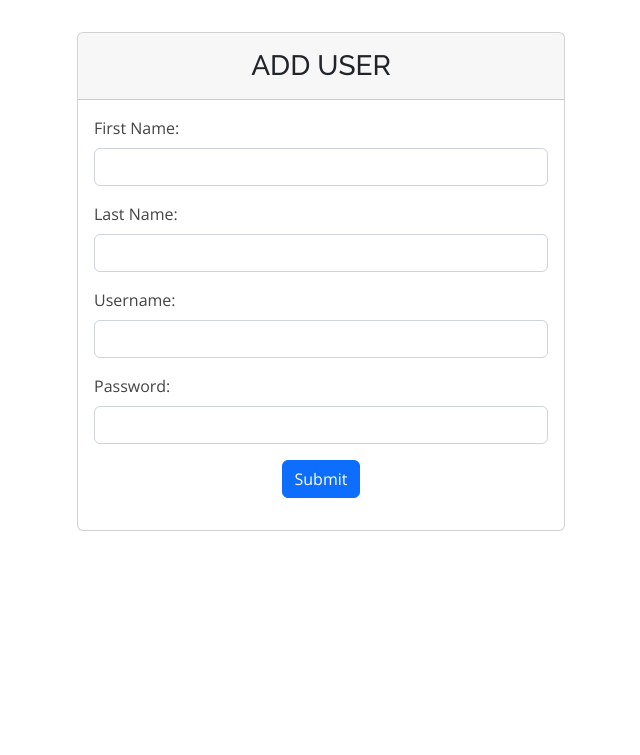
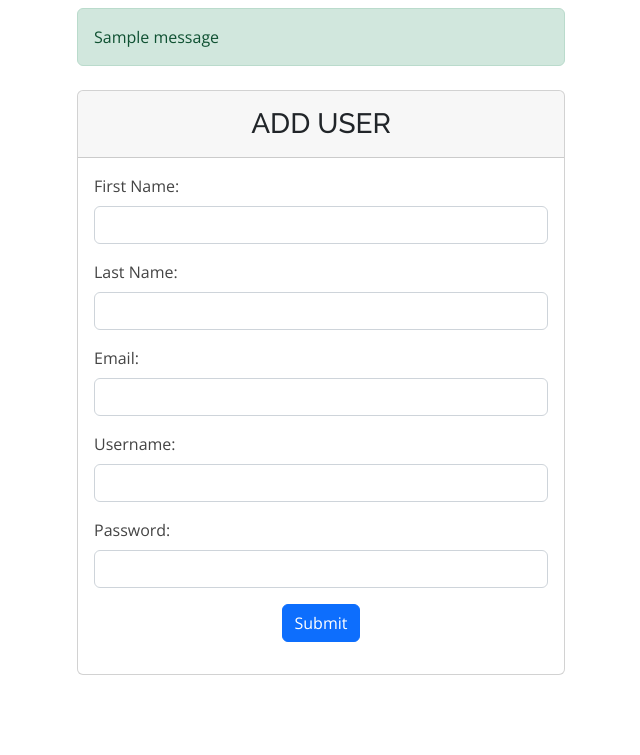
Before and after one commit to ShashwatG591/npds, a Django app: page /add-user in a window 1280 px wide. Shown: the part 72-827 px from the top of the page, without its empty margins (319-959 px from the left). Before the commit the page ends 800 px from the top, so only its background shows below. Run offline with Django 4.2, Linux system fonts and the light colour scheme; the first user in the database is signed in; tables that the repository leaves empty hold one stand-in row (Sample ...); one stand-in notice (Sample message) is shown; some libraries are stand-ins or nearby versions.

Commit message:
pages updated

```diff
--- a/npds/npDetection/templates/add-user.html
+++ b/npds/npDetection/templates/add-user.html
@@ -4,31 +4,43 @@
 
 
 <div class="container" style="width: 40%;">
+    {% if messages %}
+    {% for message in messages %}
+
+    <div class="alert {{ message.tags }} alert-dismissible">
+        {{ message }}
+    </div>
+    {% endfor %}
+    {% endif %}
     <div class="card mt-4">
         <div class="card-header ">
             <h3 class="mt-2 text-center font-weight-bold text-dark text-uppercase">Add User</h3>
         </div>
         <div class="card-body">
-            <form class="" method="post">
+            <form method="post" action="{% url 'add-user-db' %}">
                 {% csrf_token %}
                 <div class="mb-3">
-                    <label  class="form-label">First Name:</label>
-                    <input type="text" class="form-control" id="firstname" >
+                    <label class="form-label">First Name:</label>
+                    <input type="text" class="form-control" id="firstname" name="firstname">
                 </div>
                 <div class="mb-3">
-                    <label  class="form-label">Last Name:</label>
-                    <input type="text" class="form-control" id="lastname" >
+                    <label class="form-label">Last Name:</label>
+                    <input type="text" class="form-control" id="lastname" name="lastname">
+                </div>
+                <div class="mb-3">
+                    <label class="form-label">Email:</label>
+                    <input type="email" class="form-control" id="email" name="email">
                 </div>
                 <div class="mb-3">
                     <label for="exampleInputEmail1" class="form-label">Username:</label>
-                    <input type="text" class="form-control" id="username" >
+                    <input type="text" class="form-control" id="username" name="username">
                 </div>
                 <div class="mb-3">
                     <label for="exampleInputPassword1" class="form-label">Password:</label>
-                    <input type="password" class="form-control" id="password">
+                    <input type="password" class="form-control" id="password" name="password">
                 </div>
                 <div class="mb-3 text-center">
-                <button type="submit" class="btn btn-primary">Submit</button>
+                    <button type="submit" class="btn btn-primary">Submit</button>
                 </div>
             </form>
         </div>
--- a/npds/npDetection/urls.py
+++ b/npds/npDetection/urls.py
@@ -8,6 +8,7 @@ urlpatterns = [
     path('main-page/',views.mainpage,name='main-page'),
     path('admin-main/',views.adminmain,name='admin-main'),
     path('user-main/',views.usermain,name='user-main'),
+    path('user-main-page/',views.usermainpage,name='user-main-page'),
     path('admin-profile',views.admin_profile,name='admin-profile'),
     path('change-password',views.change_password,name='change-password'),
     path('changepass/',views.passChange,name='passChange'),
@@ -17,4 +18,6 @@ urlpatterns = [
     path('add-user',views.addUser,name='add-user'),
     path('view-user',views.viewUser,name='view-user'),
     path('delete-user',views.deleteUser,name='delete-user'),
+    path('add-user-db',views.addusertodb,name='add-user-db'),
+
 ]
--- a/npds/npDetection/views.py
+++ b/npds/npDetection/views.py
@@ -6,6 +6,8 @@ from django.http import HttpResponse
 from django.shortcuts import redirect, render
 from django.contrib.auth.models import User
 from .models import *
+
+API = "http://127.0.0.1:8000/"
 
 # Create your views here.
 def index(request):
@@ -22,6 +24,9 @@ def usermain(request):
     user = User.objects.all()
     return render(request, 'user-main.html',{user:'user'})
 
+def usermainpage(request):
+    return render(request, 'user-main-page.html')
+
 def admin_profile(request):
     return render(request, 'admin-profile.html')
 
@@ -36,6 +41,25 @@ def checkAuthority(request):
 
 def addUser(request):
     return render(request, 'add-user.html')
+
+def addusertodb(request):
+    if request.method=="POST":
+        firstname = request.POST['firstname']
+        lastname = request.POST['lastname']
+        email = request.POST['email']
+        username = request.POST['username']
+        password = request.POST['password']
+
+        if firstname!='' and lastname!=''and email!='' and username!='' and password!='':
+            addUser = User.objects.create_user(first_name=firstname, last_name=lastname,email=email,username=username, password=password)
+            addUser.save()
+            messages.success(request, 'User Added Successfully !!')
+            return redirect(API+'add-user')
+        else:
+            messages.error(request, 'Something Went Wrong !!')
+            return redirect(API+'add-user')
+
+
 
 def viewUser(request):
     return render(request, 'view-users.html')
@@ -73,7 +97,7 @@ def userAuth(request,username,password):
         if result == 1:
             login(request,user)
 
-API = "http://127.0.0.1:8000"
+
 
 def validate(request):
     if request.method=='POST':
@@ -86,11 +110,11 @@ def validate(request):
             if result == 1:
                 login(request,user)
                 # return HttpResponse("true")
-                return redirect(API+'/admin-main/')
+                return redirect(API+'admin-main/')
             else:
                 login(request,user)
                 # return HttpResponse("true")
-                return redirect(API+'/user-main/')
+                return redirect(API+'user-main-page/')
         else:
             # return HttpResponse("false")
             messages.error(request, 'Username or Password Incorrect')
```
Also changed, not shown: npds/npDetection/templates/user-main-page.html (added, +22 -0 lines), npds/npDetection/templates/user-main.html (+9 -4 lines).
